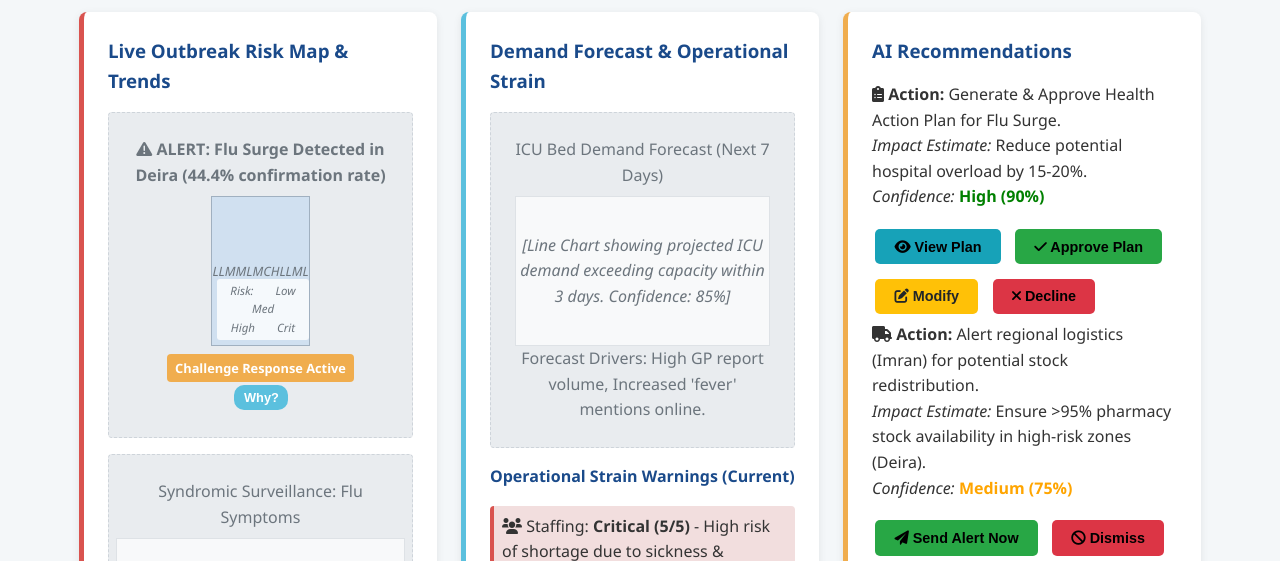
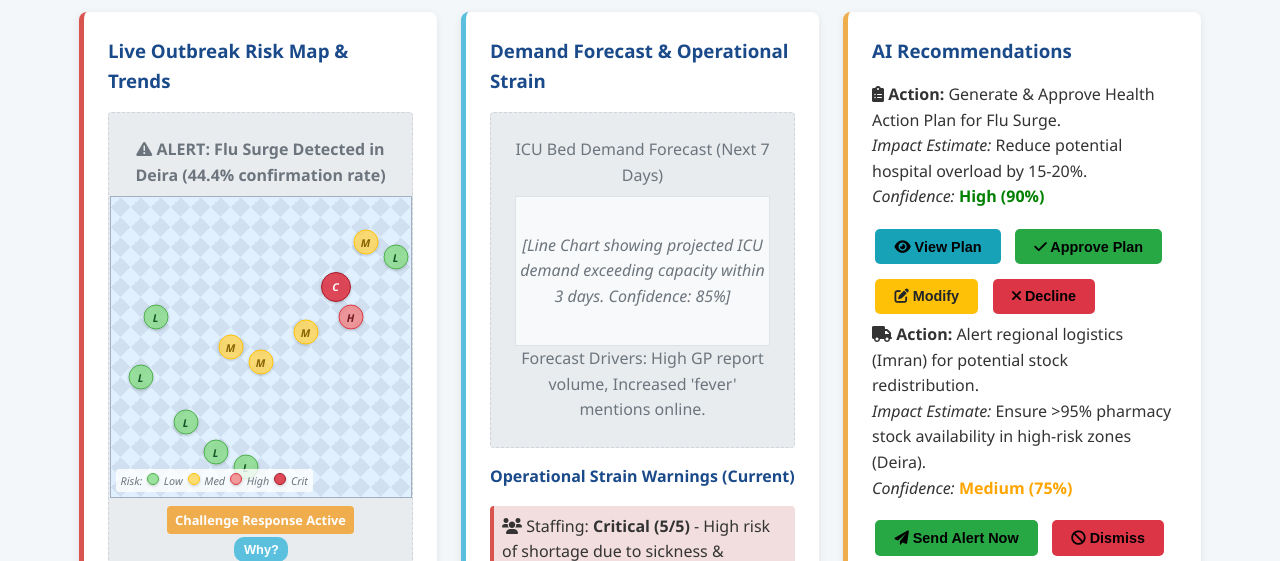
Before and after one commit to miss22222/webapp, a plain HTML site: page index.html in a window 1280 px wide. Shown: the part 180-741 px from the top of the page. Drawn offline with Linux system fonts and the light colour scheme.

Commit message:
Update style.css

```diff
--- a/style.css
+++ b/style.css
@@ -478,33 +478,67 @@ footer p {
     font-style: italic;
 }
 
-/* Ayesha's Heatmap */
-.simulated-heatmap .map-region {
-    position: absolute;
-    border: 1px solid rgba(0,0,0,0.2);
-    border-radius: 4px;
-    display: flex;
-    justify-content: center;
-    align-items: center;
-    text-align: center;
-    padding: 2px;
-    font-weight: bold;
-    color: rgba(0,0,0,0.7);
+/* Ayesha's Heatmap - UPDATED for Map Simulation */
+.simulated-heatmap {
+    background-color: #d0e0f0; /* Light blue 'map' background */
+    /* Optional: Add a subtle pattern or gradient */
+    background-image: linear-gradient(45deg, #e0f0ff 25%, transparent 25%, transparent 75%, #e0f0ff 75%, #e0f0ff),
+                      linear-gradient(-45deg, #e0f0ff 25%, transparent 25%, transparent 75%, #e0f0ff 75%, #e0f0ff);
+    background-size: 20px 20px;
+    border: 1px solid #a0b0c0;
+    min-height: 200px; /* Slightly taller maybe */
+    padding: 150px; /* Increased padding */
+    position: relative; /* Crucial for positioning points */
+    font-size: 0.75em;
+    overflow: hidden; /* Hide parts of points outside bounds */
 }
-.simulated-heatmap .region-deira {
-    top: 30%; left: 40%; width: 30%; height: 40%;
-    background-color: rgba(255, 0, 0, 0.6); /* Red for high alert */
-    border-color: darkred;
-    color: white;
-    z-index: 2; /* Ensure it's on top */
+
+/* Styles for Risk Points (Circles) */
+.simulated-heatmap .map-risk-point {
+   position: absolute;
+   width: 25px; /* Size of the circle */
+   height: 25px;
+   border-radius: 50%; /* Make it a circle */
+   border: 1px solid rgba(0, 0, 0, 0.3);
+   box-shadow: 0 1px 3px rgba(0,0,0,0.2);
+   display: flex;
+   justify-content: center;
+   align-items: center;
+   font-size: 0.9em; /* Adjust text size inside circle if needed */
+   font-weight: bold;
+   color: rgba(0,0,0,0.7); /* Default text color */
+   /* Use transform for centering on the coordinate */
+   transform: translate(-50%, -50%);
+   transition: background-color 0.3s ease, transform 0.3s ease;
 }
-.simulated-heatmap .region-burdubai {
-    top: 60%; left: 15%; width: 25%; height: 30%;
-    background-color: rgba(255, 165, 0, 0.4); /* Orange for medium */
+
+.simulated-heatmap .map-risk-point:hover {
+   transform: translate(-50%, -50%) scale(1.1); /* Slightly enlarge on hover */
+   z-index: 10; /* Bring to front on hover */
 }
-.simulated-heatmap .region-jumeirah {
-    top: 20%; left: 10%; width: 20%; height: 30%;
-    background-color: rgba(0, 128, 0, 0.3); /* Green for low */
+
+/* Apply Risk Level Colors to Points */
+.simulated-heatmap .risk-low {
+   background-color: rgba(132, 217, 132, 0.8); /* Semi-transparent green */
+   border-color: #4cae4c;
+   color: #155724;
+}
+.simulated-heatmap .risk-medium {
+   background-color: rgba(255, 213, 79, 0.8); /* Semi-transparent yellow */
+   border-color: #ffc107;
+   color: #856404;
+}
+.simulated-heatmap .risk-high {
+   background-color: rgba(240, 128, 128, 0.8); /* Semi-transparent red */
+   border-color: #dc3545;
+   color: #721c24;
+}
+.simulated-heatmap .risk-critical {
+   background-color: rgba(220, 53, 69, 0.9); /* Stronger semi-transparent red */
+   border-color: #a51827;
+   color: white;
+   width: 30px; /* Make critical points slightly larger */
+   height: 30px;
 }
 
 /* Imran's Route Map */
```
